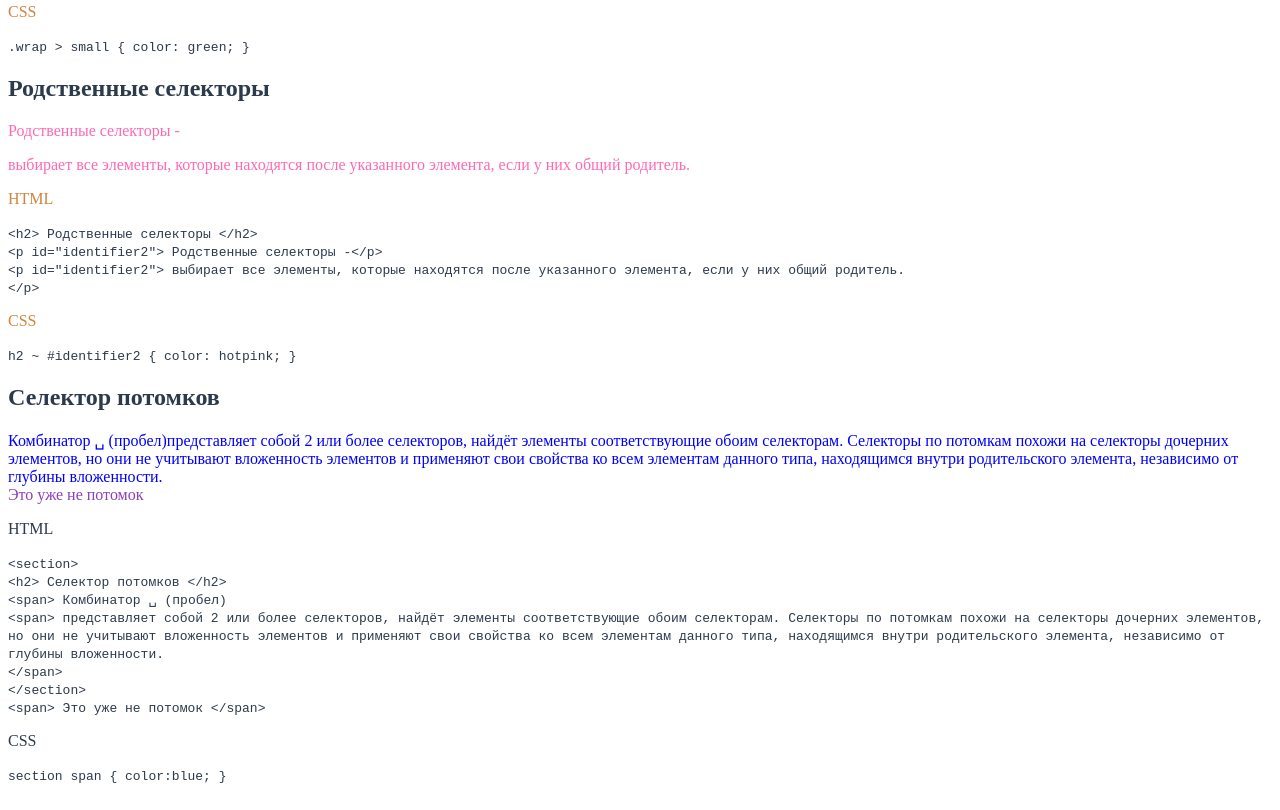
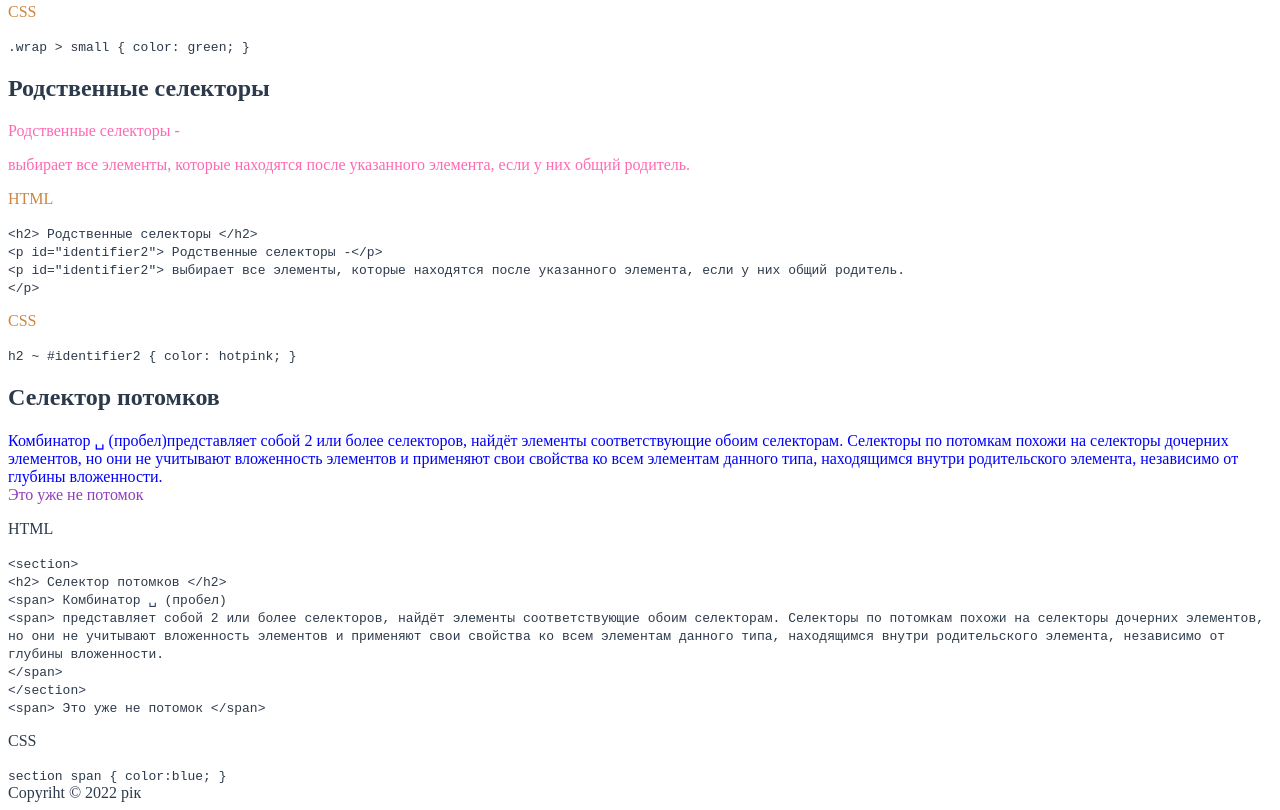
Before and after one commit to Dakhnovets/CSS, a plain HTML site: page index.html in a window 1280 px wide. Shown: the part 1447-2257 px from the top of the page. Drawn offline with Linux system fonts and the light colour scheme.

Commit message:
add footer

```diff
--- a/index.html
+++ b/index.html
@@ -173,5 +173,6 @@
     </code>
     <p>CSS</p>
     <code> section span { color:blue; } </code>
+    <footer>Copyriht © 2022 рік</footer>
   </body>
 </html>
```
